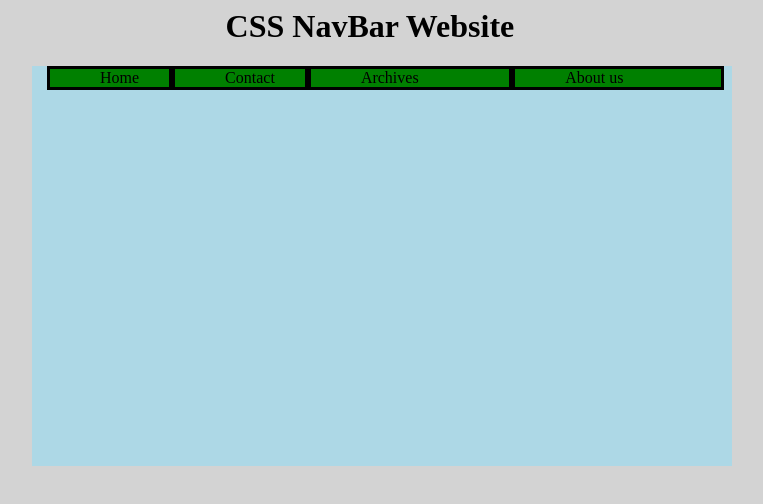
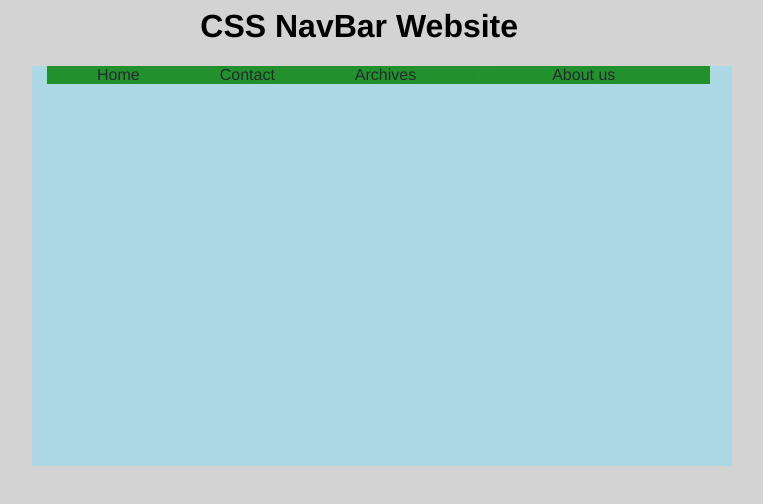
Before and after one commit to JonathanOdgis/CSSNavBarAssignment, a plain HTML site: page index.html in a window 1280 px wide. Shown: the whole page, without its empty margins (288-1051 px from the left). Drawn offline with Linux system fonts and the light colour scheme.

Commit message:
Changed the font of the logo and the nav bar text

```diff
--- a/main.css
+++ b/main.css
@@ -1,6 +1,7 @@
 .logo
 {
-	margin-left: 40%;
+	margin-left: 38%;
+	font-family: Helvetica;
 }
 body
 {
@@ -32,8 +33,10 @@ nav
 	display: inline;
 	padding-left: 50;
 	padding-right: 30;
-	border-style: solid;
-
+    border-radius: 2;
+	font-family: Helvetica;
+    opacity: .8;
+    filter: alpha(opacity=60); /* For IE8 and earlier */
 }
 
 #aboutUs
@@ -73,7 +76,6 @@ nav
 	list-style-type: none;
 	padding-top: 20px;
 	padding-bottom: 0px;
-	border-style: solid;
 }
 
 #dropdownItem:hover
```
